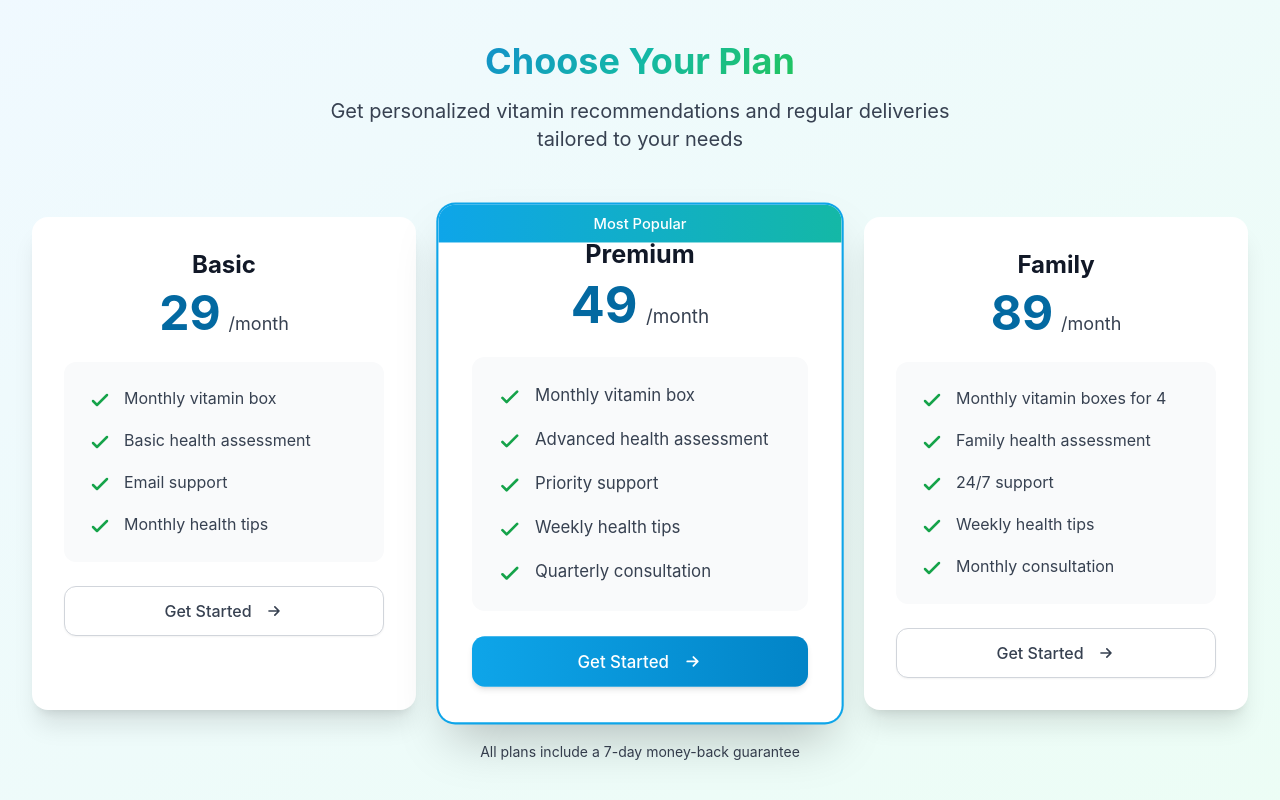
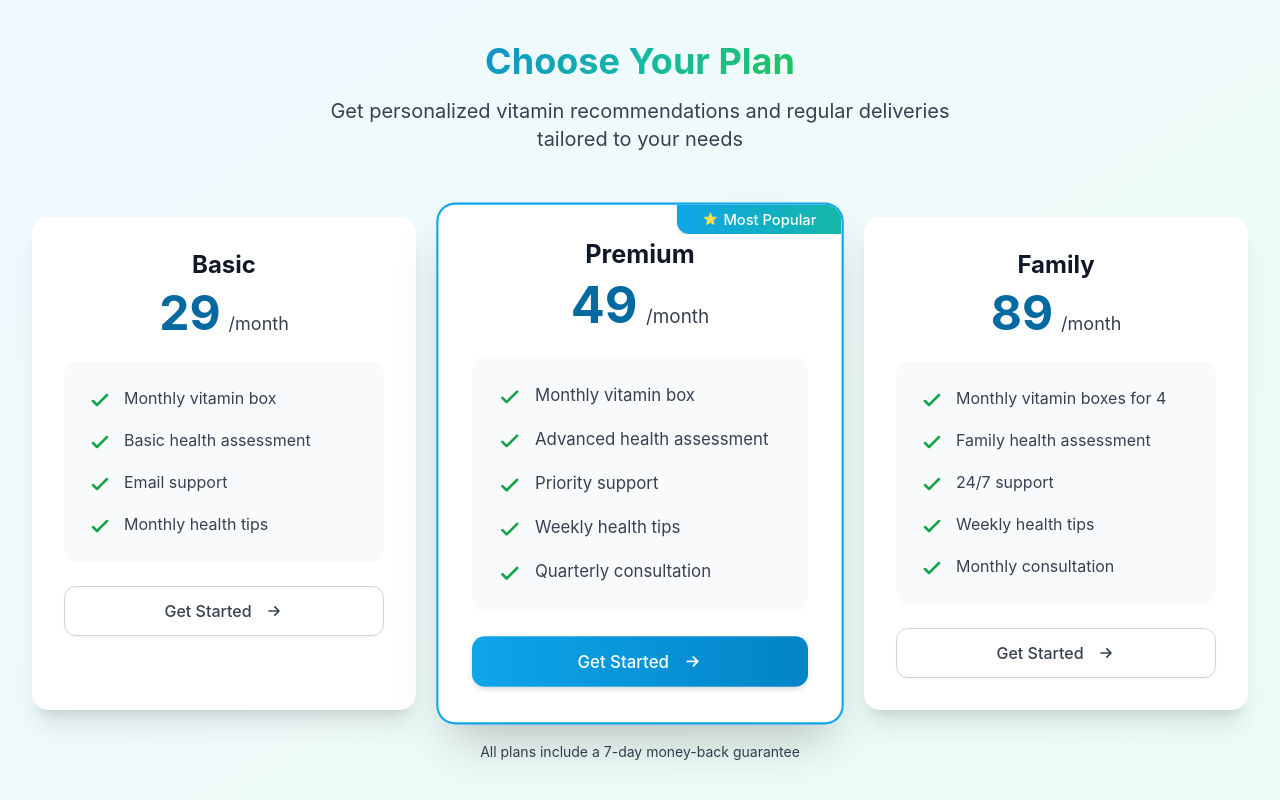
Before and after one commit to shabang12321/Swallow, a React (Create React App) app in the folder swallow-hero/: page / in a window 1280 px wide. Shown: the part 1471-2271 px from the top of the page. Built offline with nearby package versions, Linux system fonts and the light colour scheme; no server answers.

Commit message:
fixed "most popular" plan design

```diff
--- a/swallow-hero/src/components/SubscriptionPlans.jsx
+++ b/swallow-hero/src/components/SubscriptionPlans.jsx
@@ -61,13 +61,17 @@ const SubscriptionPlans = () => {
               bg-white dark:bg-gray-800`}
           >
             {plan.highlight && (
-              <div className="absolute top-0 inset-x-0 z-10">
-                <div className="bg-gradient-to-r from-sky-500 to-teal-500 text-white px-4 py-2 text-sm font-medium text-center transform">
+              <div className="absolute top-0 right-0 z-10 overflow-hidden">
+                <div className="bg-gradient-to-r from-sky-500 to-teal-500 text-white px-6 py-1 text-sm font-medium
+                               transform rotate-0 shadow-md rounded-bl-xl translate-y-0 flex items-center justify-center">
+                  <svg className="w-4 h-4 mr-1 text-yellow-300" fill="currentColor" viewBox="0 0 20 20">
+                    <path d="M9.049 2.927c.3-.921 1.603-.921 1.902 0l1.07 3.292a1 1 0 00.95.69h3.462c.969 0 1.371 1.24.588 1.81l-2.8 2.034a1 1 0 00-.364 1.118l1.07 3.292c.3.921-.755 1.688-1.54 1.118l-2.8-2.034a1 1 0 00-1.175 0l-2.8 2.034c-.784.57-1.838-.197-1.539-1.118l1.07-3.292a1 1 0 00-.364-1.118l-2.8-2.034c-.783-.57-.38-1.81.588-1.81h3.461a1 1 0 00.951-.69l1.07-3.292z" />
+                  </svg>
                   Most Popular
                 </div>
               </div>
             )}
-            <div className={`p-6 sm:p-8 ${plan.highlight ? 'pt-12' : ''} relative z-2`}>
+            <div className="p-6 sm:p-8 relative z-2">
               <div className="flex flex-col items-center">
                 <h3 className="text-2xl font-bold text-gray-900 dark:text-white mb-2">{plan.name}</h3>
                 <div className="flex items-baseline mb-6">
```
